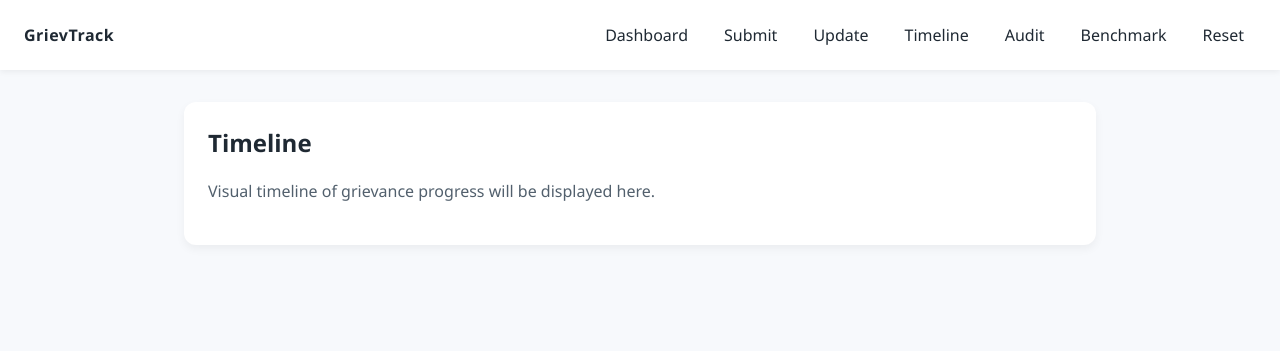
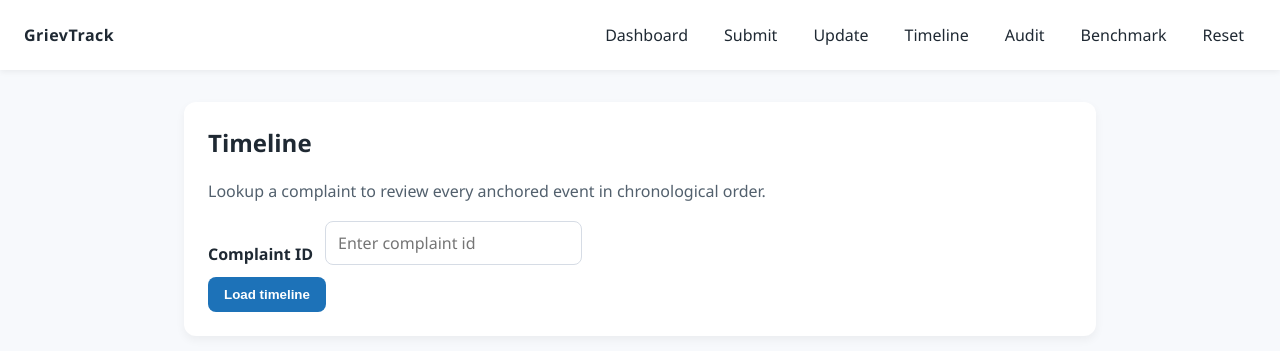
Before and after one commit to Ashish73653/GrievTrack_v3, a Flask app: page /timeline/ in a window 1280 px wide. Shown: the top 351 px of the page. Run offline with Flask 3, Linux system fonts and the light colour scheme.

Commit message:
feat: add officer update flow and timeline

```diff
--- a/app.py
+++ b/app.py
@@ -107,14 +107,136 @@ def submit():
     return render_template("submit.html", receipt=receipt)
 
 
-@app.route("/update")
+@app.route("/update", methods=["GET", "POST"])
 def update():
-    return render_template("update.html")
+    error = None
+    update_receipt = None
+
+    if request.method == "POST":
+        complaint_id = request.form.get("complaint_id", "").strip()
+        officer_id = request.form.get("officer_id", "").strip()
+        status = request.form.get("status", "").strip().upper()
+        remarks = request.form.get("remarks", "").strip()
+        final_remarks = remarks or (f"Status set to {status}" if status else "")
+
+        if not complaint_id or not officer_id or not status:
+            error = "Complaint ID, officer ID, and status are required."
+        else:
+            event_id = None
+            timestamp = None
+            prev_hash = ""
+            with get_db() as conn:
+                cursor = conn.cursor()
+                complaint = cursor.execute(
+                    "SELECT * FROM complaints WHERE complaint_id = ?",
+                    (complaint_id,),
+                ).fetchone()
+                if not complaint:
+                    error = "Complaint not found."
+                else:
+                    previous_event = cursor.execute(
+                        """
+                        SELECT ce.event_id, lh.event_hash
+                        FROM complaint_events ce
+                        LEFT JOIN ledger_hashes lh ON lh.event_id = ce.event_id
+                        WHERE ce.complaint_id = ?
+                        ORDER BY ce.timestamp DESC, ce.rowid DESC
+                        LIMIT 1
+                        """,
+                        (complaint_id,),
+                    ).fetchone()
+                    prev_hash = (
+                        previous_event["event_hash"]
+                        if previous_event and previous_event["event_hash"]
+                        else ""
+                    )
+                    event_id = new_event_id()
+                    timestamp = now_iso()
+                    cursor.execute(
+                        """
+                        INSERT INTO complaint_events (
+                            event_id, complaint_id, event_type, actor_id, remarks, timestamp
+                        ) VALUES (?, ?, ?, ?, ?, ?)
+                        """,
+                        (
+                            event_id,
+                            complaint_id,
+                            status,
+                            officer_id,
+                            final_remarks,
+                            timestamp,
+                        ),
+                    )
+                    cursor.execute(
+                        "UPDATE complaints SET current_status = ? WHERE complaint_id = ?",
+                        (status, complaint_id),
+                    )
+                    conn.commit()
+
+            if not error and event_id and timestamp:
+                payload = canonical_event_payload(
+                    complaint_id=complaint_id,
+                    event_id=event_id,
+                    event_type=status,
+                    actor_id=officer_id,
+                    remarks=final_remarks,
+                    timestamp=timestamp,
+                    prev_event_hash=prev_hash,
+                )
+                event_hash = sha256(canonical_json(payload))
+                anchor_meta = get_ledger_backend().anchor_hash(
+                    event_id=event_id,
+                    complaint_id=complaint_id,
+                    event_hash=event_hash,
+                    timestamp=timestamp,
+                )
+                update_receipt = {
+                    "complaint_id": complaint_id,
+                    "event_id": event_id,
+                    "event_hash": event_hash,
+                    "status": status,
+                    "backend": anchor_meta.get("backend", ""),
+                    "tx_id": anchor_meta.get("tx_id", ""),
+                }
+
+    return render_template("update.html", error=error, receipt=update_receipt)
 
 
 @app.route("/timeline/")
 def timeline():
-    return render_template("timeline.html")
+    complaint_id = request.args.get("complaint_id", "").strip()
+    complaint = None
+    events = []
+    error = None
+
+    if complaint_id:
+        with get_db() as conn:
+            cursor = conn.cursor()
+            complaint = cursor.execute(
+                "SELECT * FROM complaints WHERE complaint_id = ?",
+                (complaint_id,),
+            ).fetchone()
+            if complaint:
+                events = cursor.execute(
+                    """
+                    SELECT ce.event_id, ce.event_type, ce.actor_id, ce.remarks, ce.timestamp, lh.event_hash
+                    FROM complaint_events ce
+                    LEFT JOIN ledger_hashes lh ON lh.event_id = ce.event_id
+                    WHERE ce.complaint_id = ?
+                    ORDER BY ce.timestamp ASC, ce.rowid ASC
+                    """,
+                    (complaint_id,),
+                ).fetchall()
+            else:
+                error = "Complaint not found."
+
+    return render_template(
+        "timeline.html",
+        complaint_id=complaint_id,
+        complaint=complaint,
+        events=events,
+        error=error,
+    )
 
 
 @app.route("/audit")
--- a/static/style.css
+++ b/static/style.css
@@ -75,3 +75,143 @@ section {
     border-radius: 12px;
     box-shadow: 0 4px 10px rgba(0, 0, 0, 0.05);
 }
+
+.form {
+    display: flex;
+    flex-direction: column;
+    gap: 12px;
+    margin-top: 16px;
+}
+
+.field {
+    display: flex;
+    flex-direction: column;
+    gap: 6px;
+}
+
+.field.inline {
+    flex-direction: row;
+    align-items: flex-end;
+    gap: 12px;
+}
+
+label {
+    font-weight: 600;
+    color: var(--text);
+}
+
+input,
+select,
+textarea {
+    padding: 10px 12px;
+    border-radius: 8px;
+    border: 1px solid #d6dce5;
+    font: inherit;
+}
+
+button {
+    width: fit-content;
+    padding: 10px 16px;
+    border: none;
+    border-radius: 8px;
+    background: var(--accent);
+    color: #fff;
+    font-weight: 600;
+    cursor: pointer;
+    transition: transform 0.1s ease, box-shadow 0.2s ease;
+}
+
+button:hover,
+button:focus {
+    transform: translateY(-1px);
+    box-shadow: 0 6px 14px rgba(0, 0, 0, 0.08);
+}
+
+.alert {
+    margin-top: 16px;
+    padding: 12px 14px;
+    border-radius: 10px;
+    border-left: 4px solid var(--accent);
+    background: #e8f3fc;
+}
+
+.alert.error {
+    border-color: #d64747;
+    background: #fceaea;
+}
+
+.alert.success {
+    border-color: #2fa36e;
+    background: #e7f6ee;
+}
+
+.receipt {
+    display: grid;
+    grid-template-columns: repeat(auto-fit, minmax(220px, 1fr));
+    gap: 8px 12px;
+    margin: 12px 0;
+}
+
+.receipt dt {
+    font-weight: 600;
+    color: var(--text);
+}
+
+.receipt dd {
+    margin: 0;
+    color: var(--muted);
+}
+
+.card {
+    background: var(--card);
+    border: 1px solid #e0e7ef;
+    border-radius: 10px;
+    padding: 12px 14px;
+    margin: 16px 0;
+}
+
+.timeline {
+    list-style: none;
+    padding-left: 0;
+    margin: 16px 0 0 0;
+    display: flex;
+    flex-direction: column;
+    gap: 14px;
+}
+
+.timeline-event {
+    padding: 12px 14px;
+    border-radius: 10px;
+    border: 1px solid #e0e7ef;
+    background: #f9fbfd;
+    box-shadow: 0 2px 6px rgba(0, 0, 0, 0.04);
+}
+
+.timeline .meta {
+    display: flex;
+    gap: 12px;
+    flex-wrap: wrap;
+    align-items: center;
+    color: var(--muted);
+    font-size: 14px;
+}
+
+.badge {
+    display: inline-block;
+    padding: 4px 8px;
+    border-radius: 999px;
+    background: var(--accent);
+    color: #fff;
+    font-weight: 600;
+    font-size: 12px;
+}
+
+.hash {
+    margin-top: 8px;
+    color: var(--muted);
+    font-size: 14px;
+}
+
+.muted {
+    color: var(--muted);
+}
--- a/templates/submit.html
+++ b/templates/submit.html
@@ -45,10 +45,10 @@
         <div><dt>Complaint ID</dt><dd>{{ receipt.complaint_id }}</dd></div>
         <div><dt>Event ID</dt><dd>{{ receipt.event_id }}</dd></div>
         <div><dt>Event Hash</dt><dd>{{ receipt.event_hash }}</dd></div>
-        <div><dt>Backend</dt><dd>{{ receipt.backend }}</dd></div>
-        <div><dt>Tx ID</dt><dd>{{ receipt.tx_id or "N/A" }}</dd></div>
+    <div><dt>Backend</dt><dd>{{ receipt.backend }}</dd></div>
+    <div><dt>Tx ID</dt><dd>{{ receipt.tx_id or "N/A" }}</dd></div>
     </dl>
-    <p><a href="{{ url_for('timeline') }}">View timeline</a></p>
+    <p><a href="{{ url_for('timeline', complaint_id=receipt.complaint_id) }}">View timeline</a></p>
 </section>
 {% endif %}
 {% endblock %}
--- a/templates/timeline.html
+++ b/templates/timeline.html
@@ -5,6 +5,50 @@
 {% block content %}
 <section>
     <h1>Timeline</h1>
-    <p>Visual timeline of grievance progress will be displayed here.</p>
+    <p>Lookup a complaint to review every anchored event in chronological order.</p>
+
+    <form method="get" action="{{ url_for('timeline') }}" class="form">
+        <div class="field inline">
+            <label for="complaint_id">Complaint ID</label>
+            <input id="complaint_id" name="complaint_id" type="text" value="{{ complaint_id }}" placeholder="Enter complaint id">
+        </div>
+        <button type="submit">Load timeline</button>
+    </form>
+
+    {% if error %}
+    <div class="alert error">{{ error }}</div>
+    {% endif %}
+
+    {% if complaint %}
+    <div class="card">
+        <h2>{{ complaint.title or "Complaint " ~ complaint.complaint_id }}</h2>
+        <p><strong>ID:</strong> {{ complaint.complaint_id }} | <strong>Status:</strong> {{ complaint.current_status }}</p>
+    </div>
+
+    {% if events %}
+    <ol class="timeline">
+        {% for event in events %}
+        <li>
+            <div class="timeline-event">
+                <div class="meta">
+                    <span class="badge">{{ event.event_type }}</span>
+                    <span>{{ event.timestamp }}</span>
+                    <span>by {{ event.actor_id }}</span>
+                </div>
+                <p>{{ event.remarks }}</p>
+                <div class="hash">
+                    <div><strong>Event ID:</strong> {{ event.event_id }}</div>
+                    <div><strong>Event Hash:</strong> {{ event.event_hash or "Not anchored" }}</div>
+                </div>
+            </div>
+        </li>
+        {% endfor %}
+    </ol>
+    {% else %}
+    <p class="muted">No events recorded yet.</p>
+    {% endif %}
+    {% elif complaint_id %}
+    <p class="muted">No matching complaint found.</p>
+    {% endif %}
 </section>
 {% endblock %}
```
Also changed, not shown: templates/update.html (+45 -1 lines), tests/conftest.py (added, +32 -0 lines), tests/test_submit.py (+1 -32 lines), tests/test_update_timeline.py (added, +115 -0 lines).
